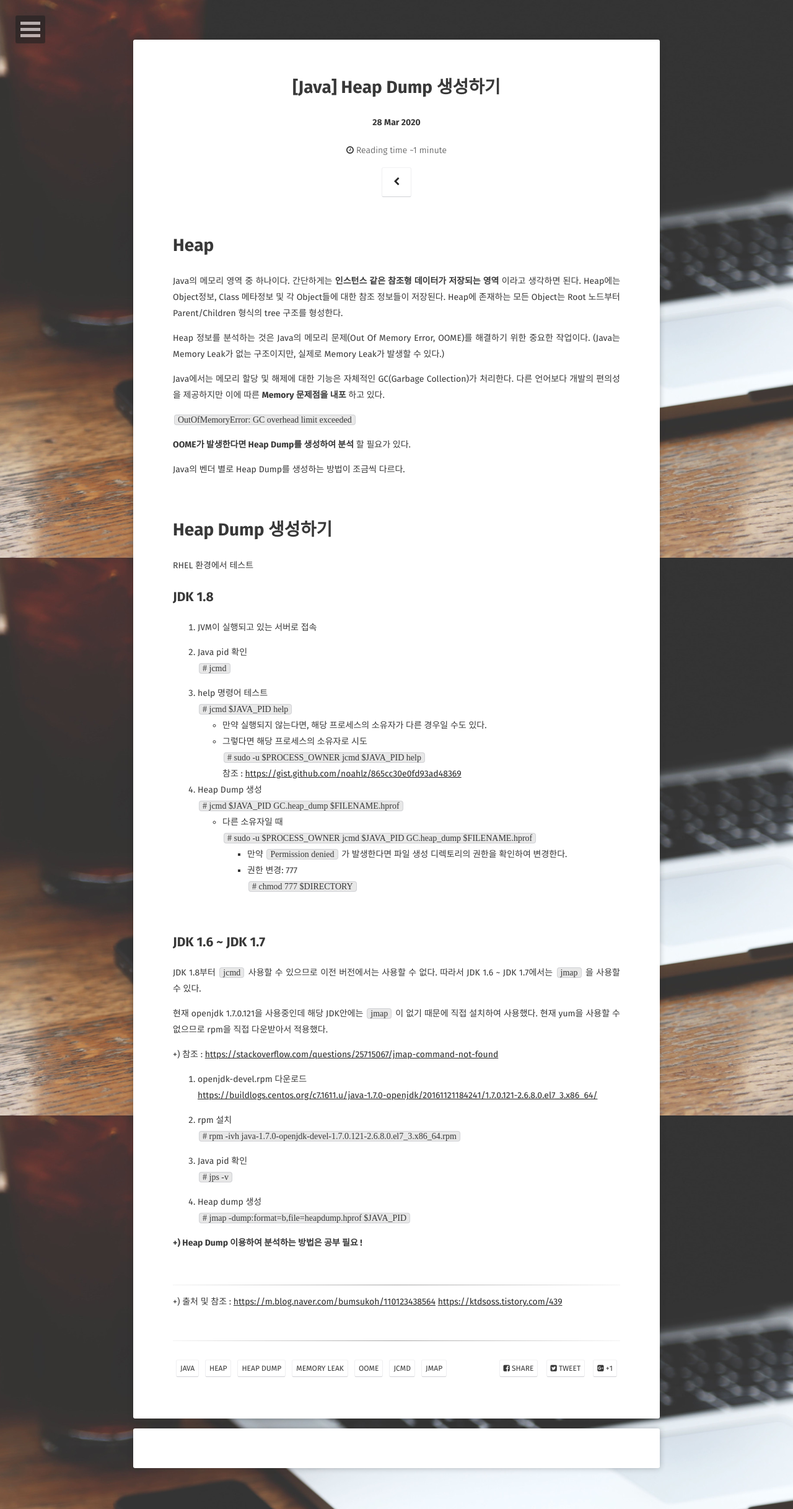
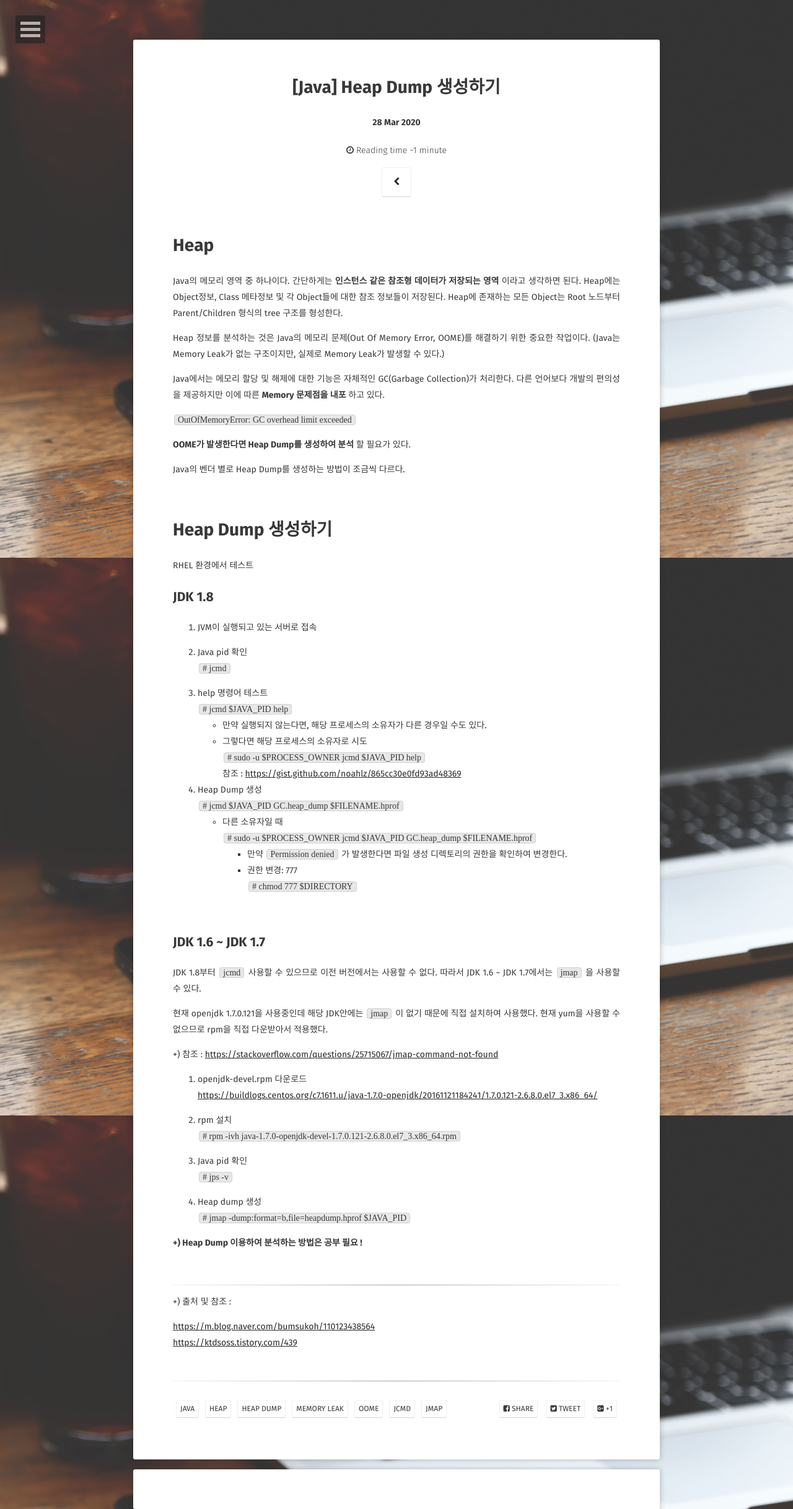
Before and after one commit to eunkong/eunkong.github.io, a Jekyll site: the page built from _posts/2020-03-28-Java-Heap-Dump.md, in a window 1280 px wide. Shown: the whole page at 62% size. Built offline with Jekyll 4.4.1, drawn with Linux system fonts in a browser that asks for light colours; some web fonts are replaced; comment, search, counter and statistics services are not loaded.

Commit message:
[POST] Java > How to create the heap dump

````diff
--- a/_posts/2020-03-28-Java-Heap-Dump.md
+++ b/_posts/2020-03-28-Java-Heap-Dump.md
@@ -69,5 +69,6 @@ JDK 1.8부터 ```jcmd``` 사용할 수 있으므로 이전 버전에서는 사
 ------------------------
 
 +) 출처 및 참조 :
-<https://m.blog.naver.com/bumsukoh/110123438564>
+
+<https://m.blog.naver.com/bumsukoh/110123438564> <br>
 <https://ktdsoss.tistory.com/439>
````
